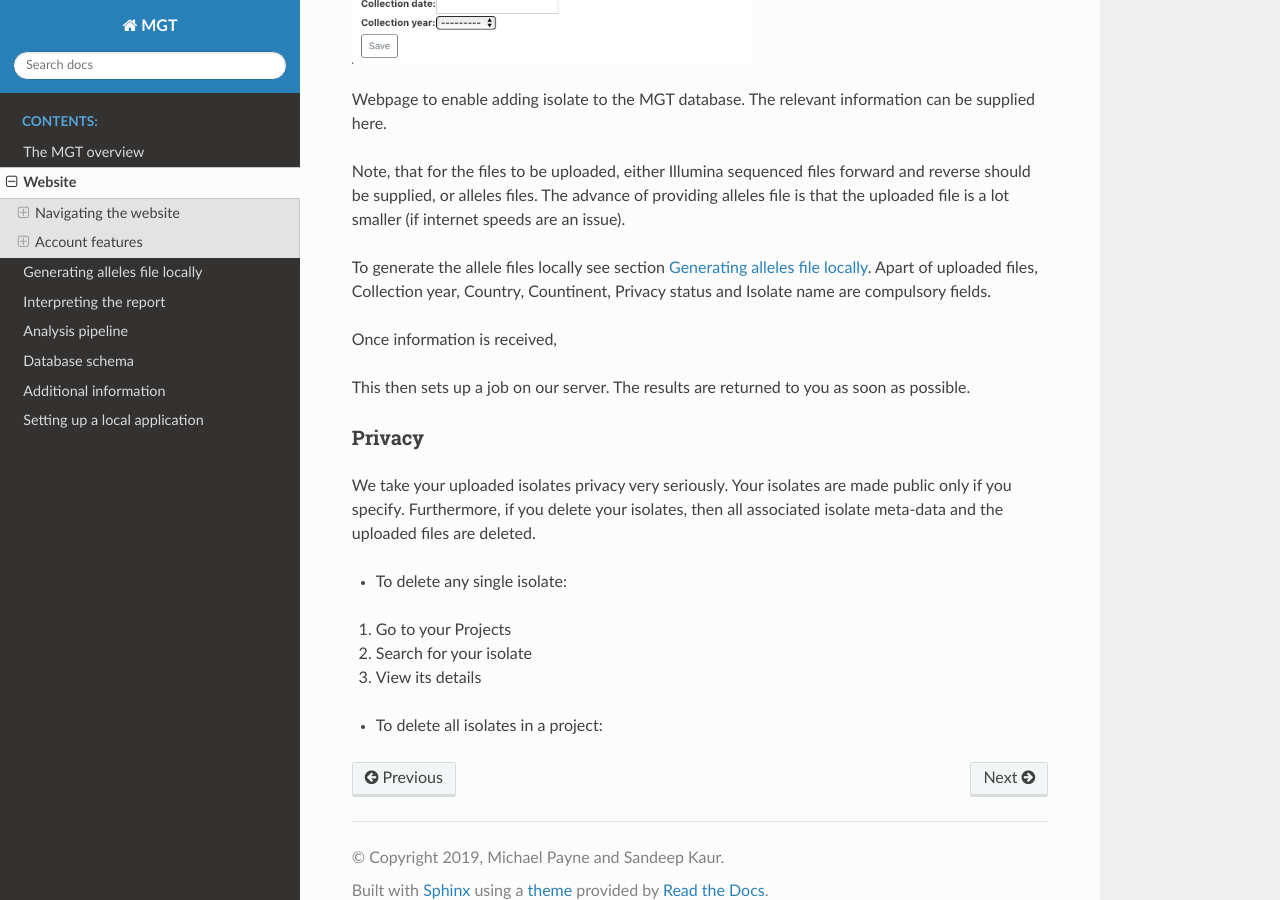
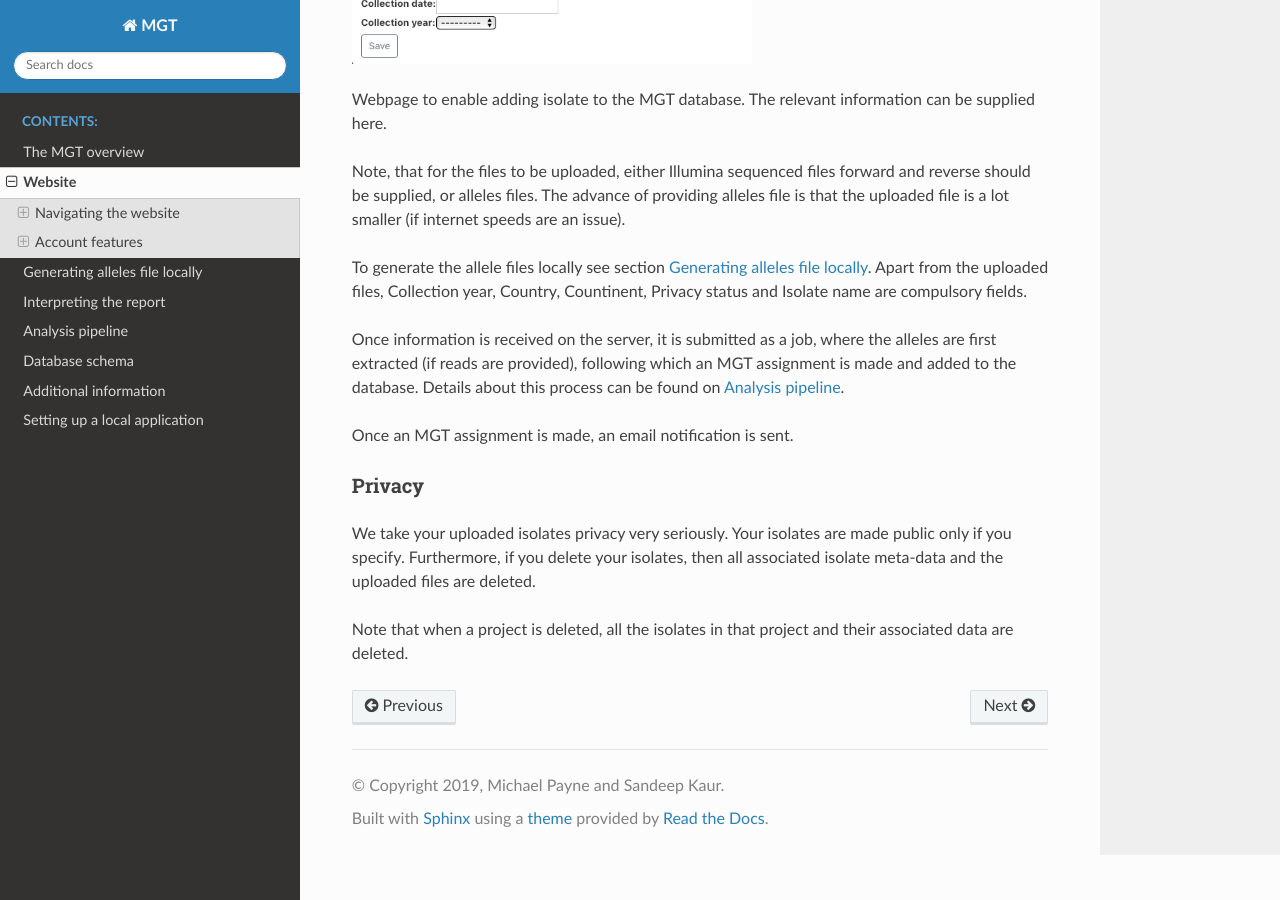
Before and after one commit to crystalsand10/MGT_docs, a Sphinx documentation site: the page built from source/website.rst, in a window 1280 px wide and 900 px high, scrolled down 3718 px. Built offline with Sphinx 7.4.7 and the Read the Docs theme 2.0.0, drawn with Linux system fonts in a browser that asks for light colours.

Commit message:
updated website

```diff
--- a/source/website.rst
+++ b/source/website.rst
@@ -97,24 +97,16 @@ Webpage to enable adding isolate to the MGT database. The relevant information c
 
 Note, that for the files to be uploaded, either Illumina sequenced files forward and reverse should be supplied, or alleles files. The advance of providing alleles file is that the uploaded file is a lot smaller (if internet speeds are an issue).
 
-To generate the allele files locally see section  :ref:`local_allele_calling`. Apart of uploaded files, Collection year, Country, Countinent, Privacy status and Isolate name are compulsory fields.
+To generate the allele files locally see section  :ref:`local_allele_calling`. Apart from the uploaded files, Collection year, Country, Countinent, Privacy status and Isolate name are compulsory fields.
 
-Once information is received,
+Once information is received on the server, it is submitted as a job, where the alleles are first extracted (if reads are provided), following which an MGT assignment is made and added to the database. Details about this process can be found on :ref:`analysis_pipeline`.
 
-This then sets up a job on our server. The results are returned to you as soon as possible.
+Once an MGT assignment is made, an email notification is sent.
+
 
 Privacy
 -------
 
 We take your uploaded isolates privacy very seriously. Your isolates are made public only if you specify. Furthermore, if you delete your isolates, then all associated isolate meta-data and the uploaded files are deleted.
 
-* To delete any single isolate:
-
-1. Go to your Projects
-
-2. Search for your isolate
-
-3. View its details
-
-
-* To delete all isolates in a project:
+Note that when a project is deleted, all the isolates in that project and their associated data are deleted.
```
